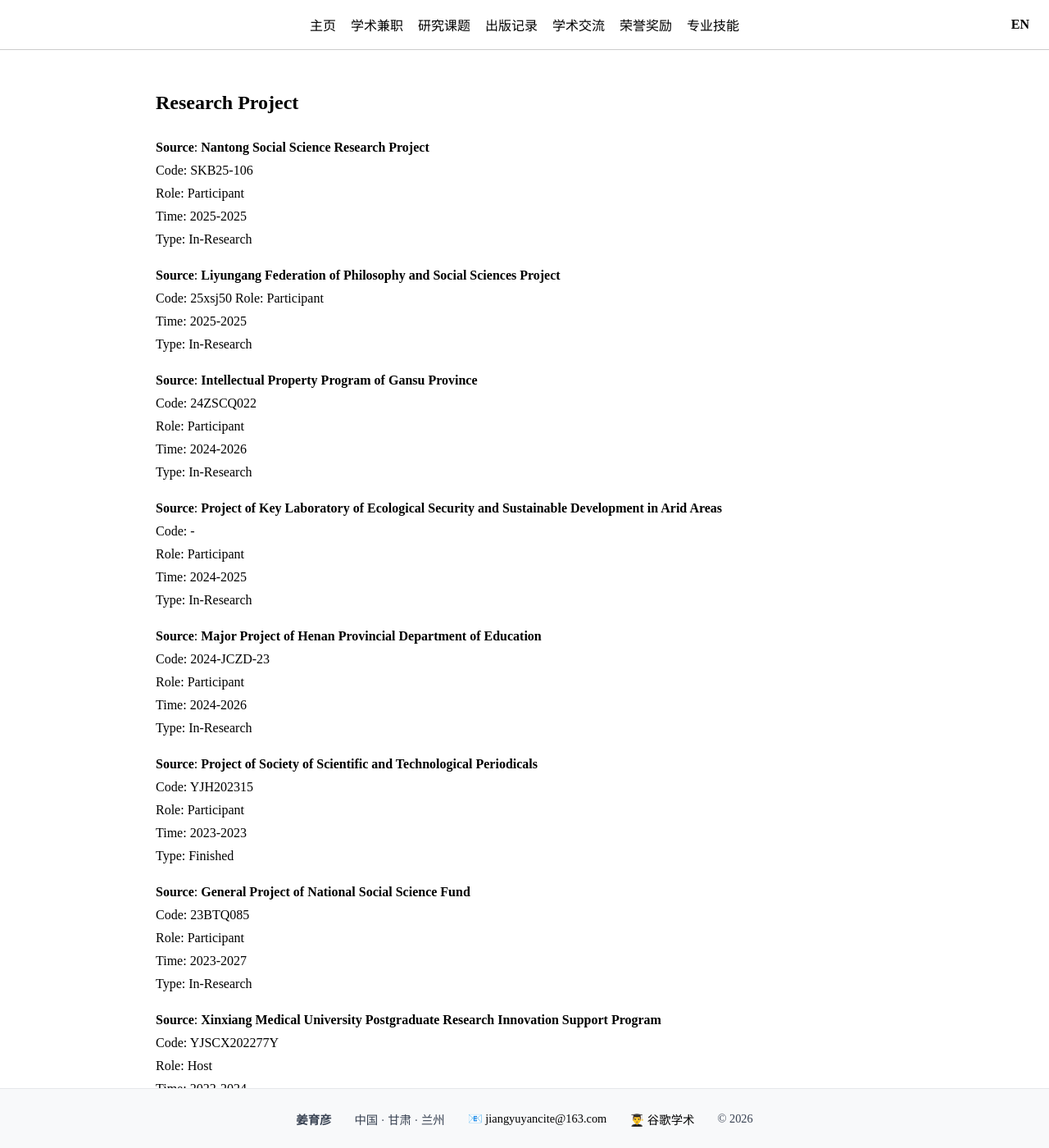
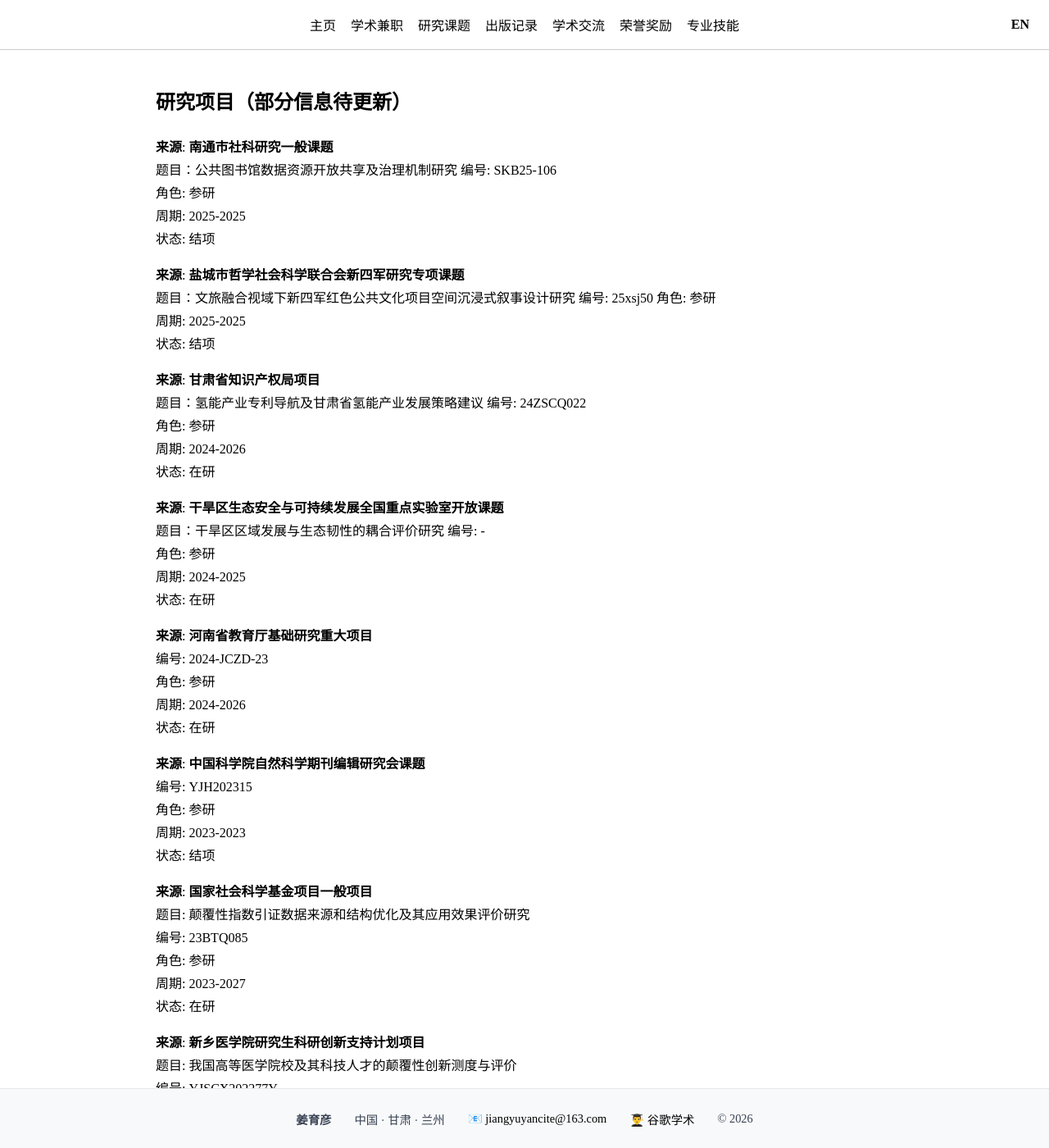
Before and after one commit to jiang-yuyan/Yuyan-Jiang-CV, a Jekyll site: the page built from project/projects-zh.md, in a window 1280 px wide and 1400 px high. Shown: the whole window at 82% size. Built offline with Jekyll 4.4.1, drawn with Linux system fonts in a browser that asks for light colours; some of the changed text lies outside the part shown.

Commit message:
Update projects-zh.md

```diff
--- a/project/projects-zh.md
+++ b/project/projects-zh.md
@@ -3,64 +3,71 @@ layout: default
 title: projects-zh
 ---
 
-## Research Project
+## 研究项目（部分信息待更新）
 
-**Source**: **Nantong Social Science Research Project**
-Code: SKB25-106
-Role: Participant
-Time: 2025-2025
-Type: In-Research
+**来源**: **南通市社科研究一般课题**
+题目：公共图书馆数据资源开放共享及治理机制研究
+编号: SKB25-106
+角色: 参研
+周期: 2025-2025
+状态: 结项
 
-**Source**: **Liyungang Federation of Philosophy and Social Sciences Project**
-Code: 25xsj50
-Role: Participant
-Time: 2025-2025
-Type: In-Research
+**来源**: **盐城市哲学社会科学联合会新四军研究专项课题**
+题目：文旅融合视域下新四军红色公共文化项目空间沉浸式叙事设计研究
+编号: 25xsj50
+角色: 参研
+周期: 2025-2025
+状态: 结项
 
-**Source**: **Intellectual Property Program of Gansu Province**
-Code: 24ZSCQ022
-Role: Participant
-Time: 2024-2026
-Type: In-Research
+**来源**: **甘肃省知识产权局项目**
+题目：氢能产业专利导航及甘肃省氢能产业发展策略建议
+编号: 24ZSCQ022
+角色: 参研
+周期: 2024-2026
+状态: 在研
 
-**Source**: **Project of Key Laboratory of Ecological Security and Sustainable Development in Arid Areas**
-Code: -
-Role: Participant
-Time: 2024-2025
-Type: In-Research
+**来源**: **干旱区生态安全与可持续发展全国重点实验室开放课题**
+题目：干旱区区域发展与生态韧性的耦合评价研究
+编号: -
+角色: 参研
+周期: 2024-2025
+状态: 在研
 
-**Source**: **Major Project of Henan Provincial Department of Education**
-Code: 2024-JCZD-23
-Role: Participant
-Time: 2024-2026
-Type: In-Research
+**来源**: **河南省教育厅基础研究重大项目**
+编号: 2024-JCZD-23
+角色: 参研
+周期: 2024-2026
+状态: 在研
 
-**Source**: **Project of Society of Scientific and Technological Periodicals**
-Code: YJH202315
-Role: Participant
-Time: 2023-2023
-Type: Finished
+**来源**: **中国科学院自然科学期刊编辑研究会课题**
+编号: YJH202315
+角色: 参研
+周期: 2023-2023
+状态: 结项
 
-**Source**: **General Project of National Social Science Fund**
-Code: 23BTQ085
-Role: Participant
-Time: 2023-2027
-Type: In-Research
+**来源**: **国家社会科学基金项目一般项目**
+题目: 颠覆性指数引证数据来源和结构优化及其应用效果评价研究
+编号: 23BTQ085
+角色: 参研
+周期: 2023-2027
+状态: 在研
 
-**Source**: **Xinxiang Medical University Postgraduate Research Innovation Support Program**
-Code: YJSCX202277Y
-Role: Host
-Time: 2022-2024
-Type: Finished
+**来源**: **新乡医学院研究生科研创新支持计划项目**
+题目: 我国高等医学院校及其科技人才的颠覆性创新测度与评价
+编号: YJSCX202277Y
+角色: 主持
+周期: 2022-2024
+状态: 结项
 
-**Source**: **General Project of National Social Science Fund**
-Code: 19BTQ087
-Role: Participant
-Time: 2019-2023
-Type: Finished
+**来源**: **国家社会科学基金项目**
+题目: 引证指标的学科标准化方法与跨学科学术评价研究
+编号: 19BTQ087
+角色: 参研
+周期: 2019-2023
+状态: 结项
 
-**Source**: **Nanjing University Jinling College Undergraduate Innovation Training Program Project**
-Code: 136462019007X
-Role: Participant
-Time: 2019-2021
-Type: Finished
+**来源**: **南京大学金陵学院大学生创新创业项目**
+编号: 136462019007X
+角色: 参研
+周期: 2019-2021
+状态: 结项
```
